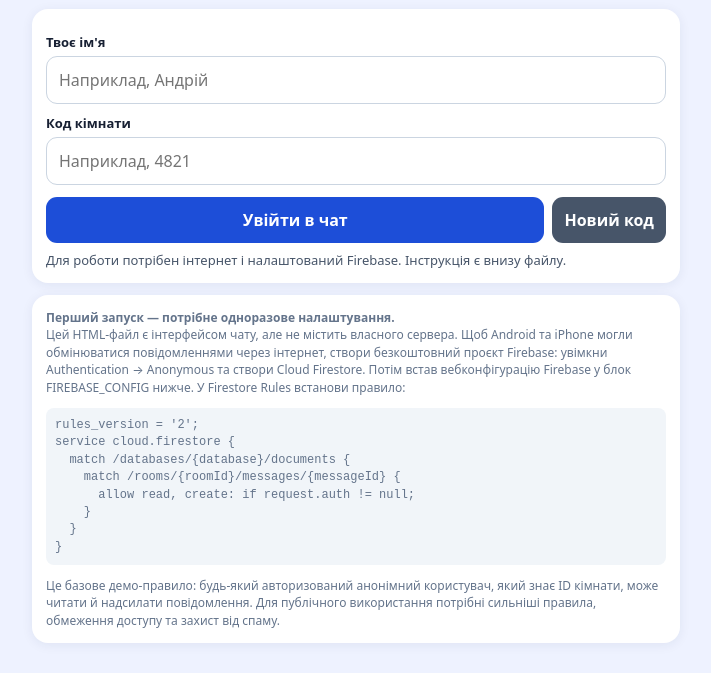
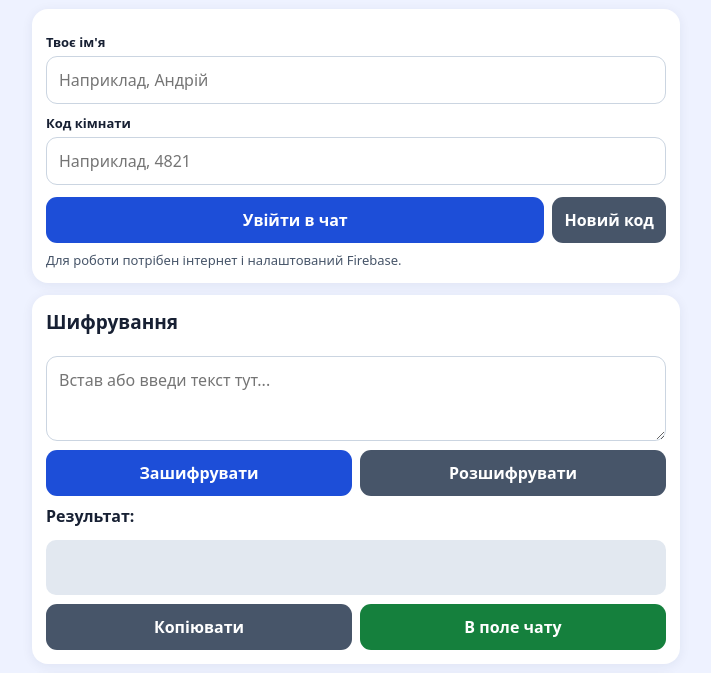
Before and after one commit to volod220909-source/rob, a plain HTML site: page index.html in a window 1280 px wide. Shown: the part 107-780 px from the top of the page, without its empty margins (284-995 px from the left). Drawn offline with Linux system fonts and the light colour scheme.

Commit message:
Update index.html

```diff
--- a/index.html
+++ b/index.html
@@ -12,7 +12,7 @@
   h1{font-size:22px;margin:0 0 4px} .sub{opacity:.8;font-size:13px}
   .panel{background:white;border-radius:16px;padding:14px;box-shadow:0 2px 12px #17255412}
   label{display:block;font-size:13px;font-weight:650;margin:10px 0 5px}
-  input,button{font:inherit;border-radius:11px;padding:12px;border:1px solid #cbd5e1}
+  input,button,select,textarea{font:inherit;border-radius:11px;padding:12px;border:1px solid #cbd5e1}
   input{width:100%;background:white;color:#172033}
   button{border:0;background:#1d4ed8;color:white;font-weight:650;cursor:pointer}
   button:disabled{opacity:.5;cursor:not-allowed}
@@ -25,11 +25,23 @@
   #chatPanel{display:none;flex:1;flex-direction:column;gap:10px}
   .hint{font-size:12px;color:#64748b;line-height:1.45}
   .error{color:#b91c1c!important}
+
+  .crypto-title{font-size:19px;margin:0 0 12px}
+  .crypto-result{background:#e2e8f0;padding:12px;border-radius:10px;min-height:55px;overflow-wrap:anywhere;margin-top:4px;white-space:pre-wrap}
+  .crypto-result.error{background:#fee2e2}
+  .crypto-panel{display:flex;flex-direction:column;gap:9px}
+  .crypto-panel select,.crypto-panel textarea{width:100%;padding:12px;border:1px solid #cbd5e1;border-radius:11px;font:inherit;background:white;color:#172033}
+  .crypto-panel textarea{min-height:85px;resize:vertical}
+  .crypto-panel button{width:100%}
+  .crypto-panel hr{width:100%;border:0;border-top:1px solid #e2e8f0;margin:10px 0}
+  .btn-gray{background:#475569}
+  .btn-green{background:#15803d}
 </style>
 </head>
 <body>
 <div class="wrap">
   <header><h1>Мій чат</h1><div class="sub">Приватна кімната за кодом</div></header>
+
   <section class="panel" id="setup">
     <label for="name">Твоє ім'я</label><input id="name" maxlength="24" placeholder="Наприклад, Андрій">
     <label for="room">Код кімнати</label><input id="room" maxlength="32" placeholder="Наприклад, 4821" autocomplete="off">
@@ -37,8 +49,9 @@
       <button id="join" style="flex:1">Увійти в чат</button>
       <button id="newRoom" style="background:#475569">Новий код</button>
     </div>
-    <div id="status">Для роботи потрібен інтернет і налаштований Firebase. Інструкція є внизу файлу.</div>
+    <div id="status">Для роботи потрібен інтернет і налаштований Firebase.</div>
   </section>
+
   <section class="panel" id="chatPanel">
     <div class="row" style="align-items:center;justify-content:space-between">
       <strong id="roomTitle">Кімната</strong><button id="leave" style="background:#64748b;padding:8px 12px">Вийти</button>
@@ -50,9 +63,25 @@
     </div>
     <div class="hint">Повідомлення бачать учасники, які знають код кімнати. Не надсилай паролі чи приватні дані.</div>
   </section>
+
+  <section class="panel crypto-panel">
+    <h2 class="crypto-title">Шифрування</h2>
+    <textarea id="cryptoInput" placeholder="Встав або введи текст тут..."></textarea>
+    <div class="row">
+      <button id="encryptBtn" style="flex:1">Зашифрувати</button>
+      <button id="decryptBtn" class="btn-gray" style="flex:1">Розшифрувати</button>
+    </div>
+    <div><strong>Результат:</strong></div>
+    <div class="crypto-result" id="cryptoResult"></div>
+    <div class="row">
+      <button id="copyResult" class="btn-gray" style="flex:1">Копіювати</button>
+      <button id="toChat" class="btn-green" style="flex:1">В поле чату</button>
+    </div>
+  </section>
+
   <section class="panel hint">
     <strong>Перший запуск — потрібне одноразове налаштування.</strong><br>
-    Цей HTML-файл є інтерфейсом чату, але не містить власного сервера. Щоб Android та iPhone могли обмінюватися повідомленнями через інтернет, створи безкоштовний проєкт Firebase: увімкни Authentication → Anonymous та створи Cloud Firestore. Потім встав вебконфігурацію Firebase у блок FIREBASE_CONFIG нижче. У Firestore Rules встанови правило:
+    Цей HTML-файл є інтерфейсом чату, але не містить власного сервера. Щоб Android та iPhone могли обмінюватися повідомленнями через інтернет, використовується проєкт Firebase: увімкни Authentication → Anonymous та створи Cloud Firestore. У Firestore Rules встанови правило:
     <pre style="white-space:pre-wrap;background:#f1f5f9;padding:9px;border-radius:8px">rules_version = '2';
 service cloud.firestore {
   match /databases/{database}/documents {
@@ -61,7 +90,8 @@ service cloud.firestore {
     }
   }
 }</pre>
-    Це базове демо-правило: будь-який авторизований анонімний користувач, який знає ID кімнати, може читати й надсилати повідомлення. Для публічного використання потрібні сильніші правила, обмеження доступу та захист від спаму.
+    Це базове демо-правило: будь-який авторизований анонімний користувач, який знає ID кімнати, може читати й надсилати повідомлення. Для публічного використання потрібні сильніші правила, обмеження доступу та захист від спаму.<br><br>
+    Шифр у цьому файлі навчальний і легко зламується. Він не замінює справжнього захисту даних.
   </section>
 </div>
 
@@ -69,7 +99,7 @@ service cloud.firestore {
 import { initializeApp } from "https://www.gstatic.com/firebasejs/13.3.0/firebase-app.js";
 import { getAuth, signInAnonymously } from "https://www.gstatic.com/firebasejs/13.3.0/firebase-auth.js";
 import { getFirestore, collection, addDoc, query, orderBy, limit, onSnapshot, serverTimestamp } from "https://www.gstatic.com/firebasejs/13.3.0/firebase-firestore.js";
-// ВСТАВ СЮДИ конфігурацію свого Firebase Web App:
+
 const FIREBASE_CONFIG = {
   apiKey: "AIzaSyBQAULxKX4CcsVAKIAdApev13wGuFW6cWk",
   authDomain: "roboc-f5e7a.firebaseapp.com",
@@ -151,5 +181,24 @@ $("leave").onclick = () => {
   setStatus("Ти вийшов із кімнати.");
 };
 </script>
-</body>
-</html>
+
+<script>
+(function () {
+  var KEY = new TextEncoder().encode("мій-чат-2026");
+  var $ = function (id) { return document.getElementById(id); };
+
+  function xor(bytes) {
+    var out = new Uint8Array(bytes.length);
+    for (var i = 0; i < bytes.length; i++) {
+      out[i] = bytes[i] ^ KEY[i % KEY.length] ^ ((i * 7 + 13) & 255);
+    }
+    return out;
+  }
+  function toB64(bytes) {
+    var s = "";
+    for (var i = 0; i < bytes.length; i++) s += String.fromCharCode(bytes[i]);
+    return btoa(s).replace(/\+/g, "-").replace(/\//g, "_").replace(/=+$/, "");
+  }
+  function fromB64(str) {
+    str = str.trim().replace(/-/g, "+").replace(/_/g, "/");
+    while
```
